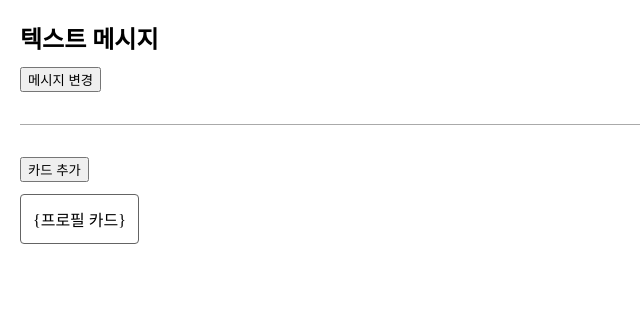
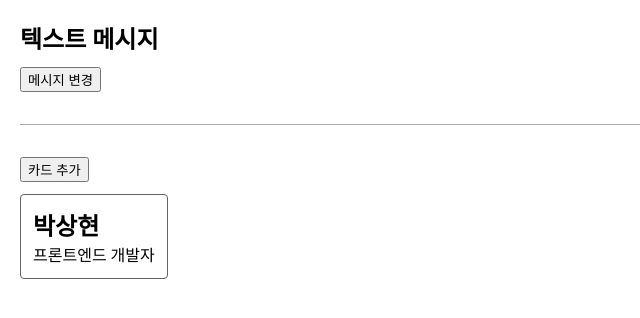
Before and after one commit to jeonjyeon/learn-javascript, a website: page assets/pages/23-change-text-html/practice.html in a window 1280 px wide. Both pictures are taken after a click on the button "카드 추가". Shown: the whole page, without its empty margins (0-640 px from the left). Drawn offline with Linux system fonts and the light colour scheme.

Commit message:
[practice] HTML 변경 - 카드 추가

```diff
--- a/assets/pages/23-change-text-html/practice.html
+++ b/assets/pages/23-change-text-html/practice.html
@@ -116,6 +116,22 @@
           <h2>박상현</h2>
           <p>프론트엔드 개발자</p>
         `;
+
+        const practice = document.getElementById('practice2');
+        const button = practice.querySelector('button');
+        const profileCard = practice.querySelector('.profile-card');
+
+        button.addEventListener(
+          'click',
+          () => {
+            profileCard.innerHTML = cardTemplate;
+
+            // 해당 코드는 한 번만 작동하는 것이 맞기 때문에
+            // 아래의 코드를 작성하거나, once: true를 설정해준다.
+            // button.disabled = true;
+          },
+          { once: true }
+        );
       })();
     </script>
   </body>
```
